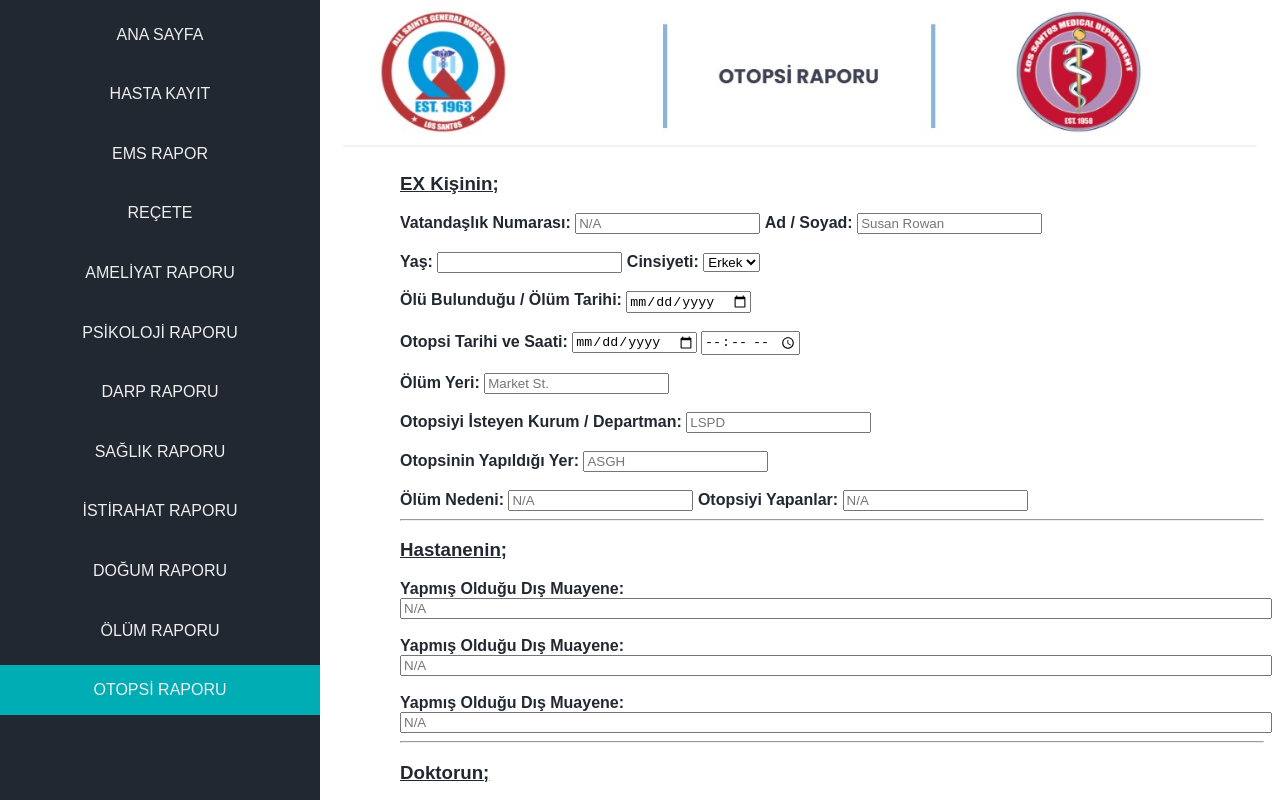
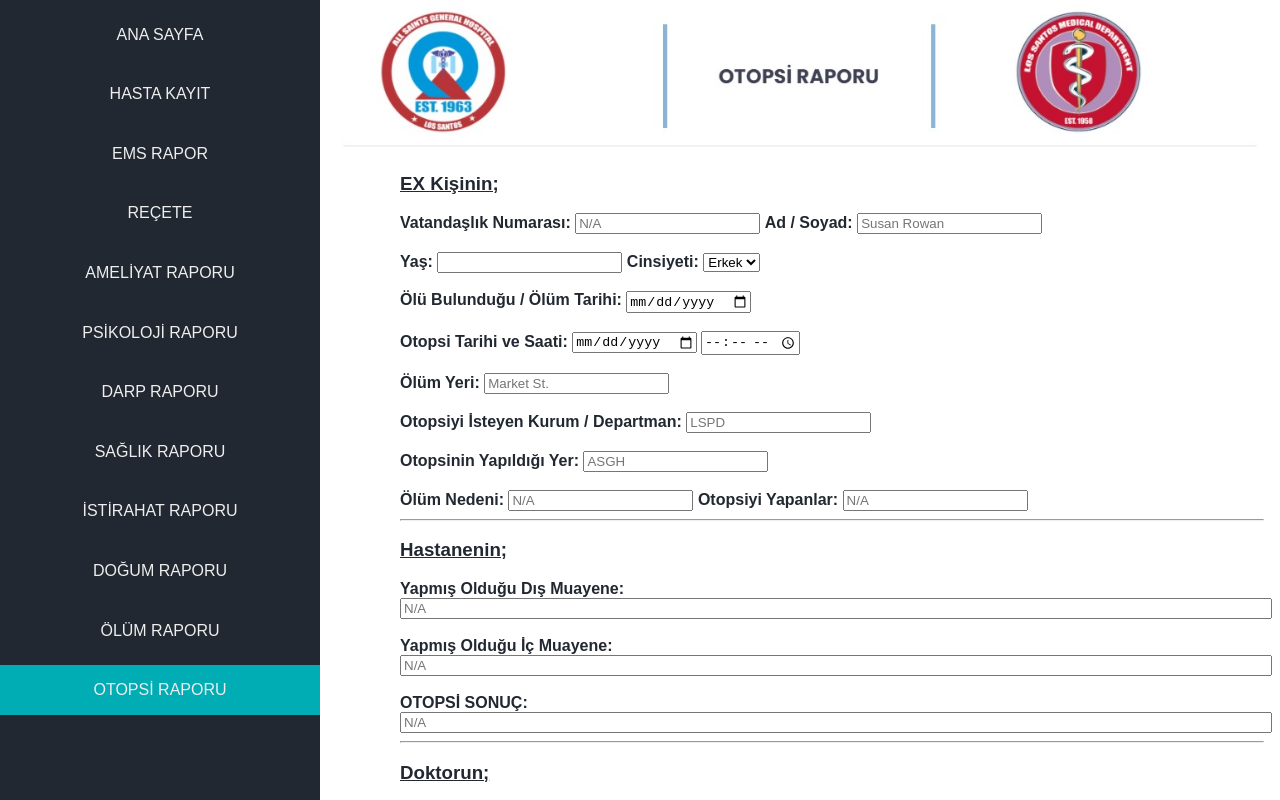
Before and after one commit to Blackbandit1804/lsmd-asgh, a plain HTML site: page lsmd/lsmd-rapor-sistemi/otopsi-raporu/index.html in a window 1280 px wide. Shown: the top 800 px of the page. Drawn offline with Linux system fonts and the light colour scheme.

Commit message:
Update index.html

```diff
--- a/lsmd/lsmd-rapor-sistemi/otopsi-raporu/index.html
+++ b/lsmd/lsmd-rapor-sistemi/otopsi-raporu/index.html
@@ -69,10 +69,10 @@
 			<label for="otopsiRaporuDisMuayene"><b>Yapmış Olduğu Dış Muayene:</b></label>
 			<input type="text" id="otopsiRaporuDisMuayene" name="otopsiRaporuDisMuayene" placeholder="N/A" style="width: 100%;">
 			<br><br>
-			<label for="otopsiRaporuIcMuayene"><b>Yapmış Olduğu Dış Muayene:</b></label>
+			<label for="otopsiRaporuIcMuayene"><b>Yapmış Olduğu İç Muayene:</b></label>
 			<input type="text" id="otopsiRaporuIcMuayene" name="otopsiRaporuIcMuayene" placeholder="N/A" style="width: 100%;">
 			<br><br>
-			<label for="otopsiRaporuSonuc"><b>Yapmış Olduğu Dış Muayene:</b></label>
+			<label for="otopsiRaporuSonuc"><b>OTOPSİ SONUÇ:</b></label>
 			<input type="text" id="otopsiRaporuSonuc" name="otopsiRaporuSonuc" placeholder="N/A" style="width: 100%;">
 			<hr>
 			<h3><u>Doktorun;</u></h3>
```
